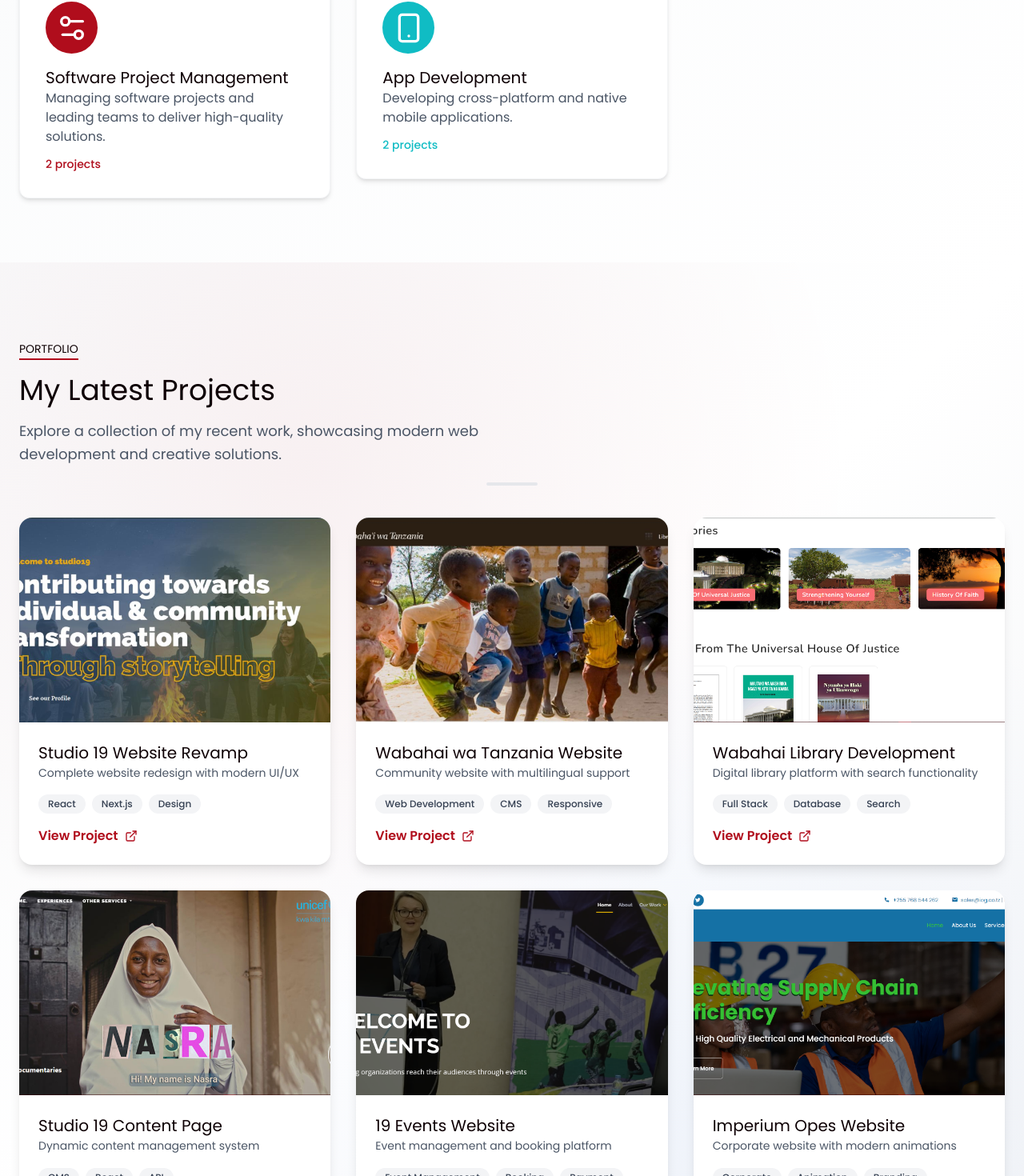
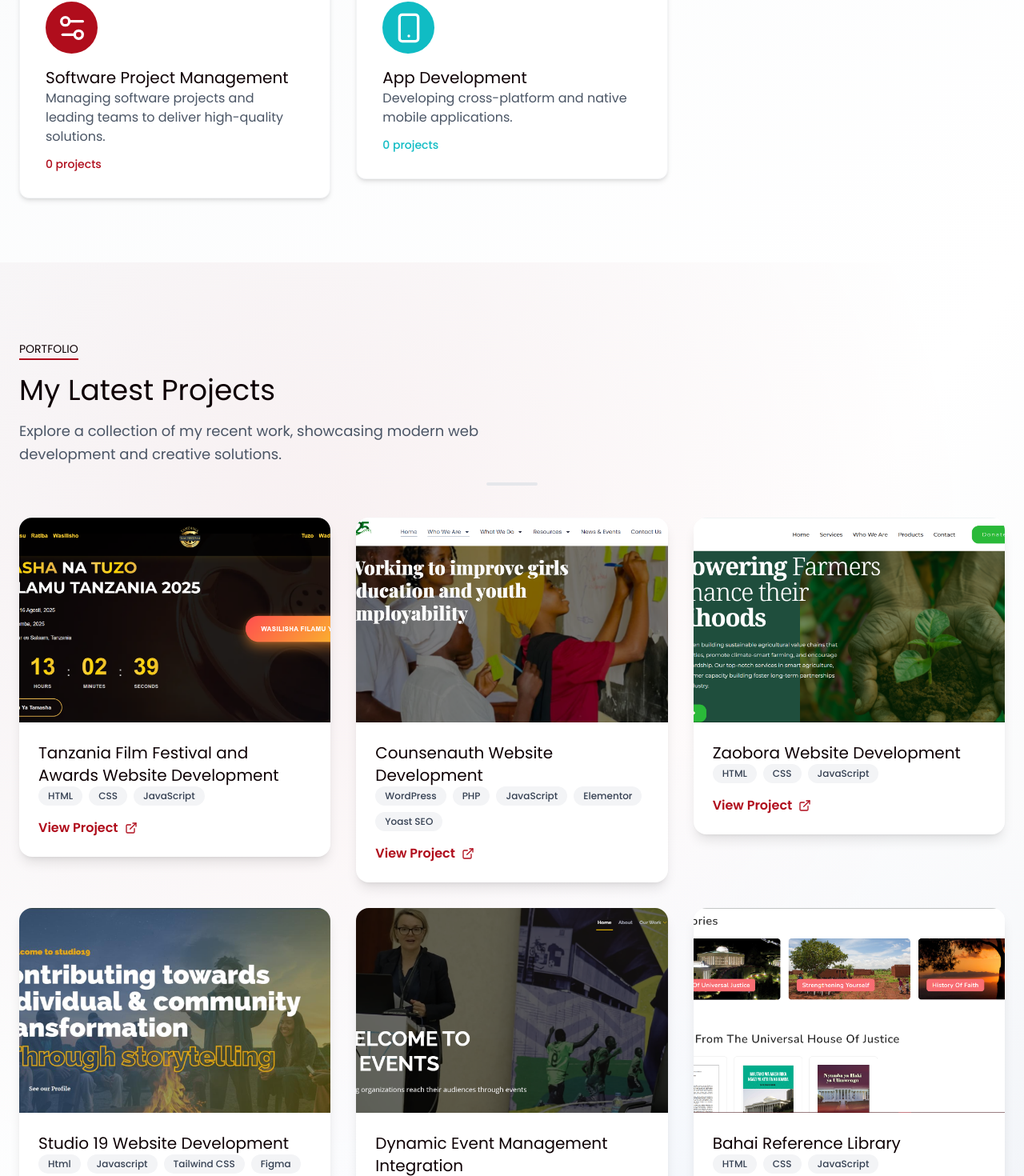
Before and after one commit to Brianceasar/brian-ceasar-portfolio, a Next.js app: page / in a window 1280 px wide. Shown: the part 1330-2800 px from the top of the page at 80% size. Built offline with nearby package versions, Linux system fonts and the light colour scheme.

Commit message:
updated projects, and removed placeholder projects need to work on actual projects to add

```diff
--- a/src/components/Portfolio/Portfolio.tsx
+++ b/src/components/Portfolio/Portfolio.tsx
@@ -1,61 +1,28 @@
 'use client';
+
 
 import { motion } from 'framer-motion';
 import Image from 'next/image';
 import { ExternalLink, Eye } from 'lucide-react';
+import Link from 'next/link';
+import { services } from '@/data/services';
 
 type Project = {
   title: string;
-  image: string;
-  link: string;
+  slug: string;
+  service: string;
+  img: string;
+  link?: string;
+  client: string;
+  content: string;
+  organisation: string;
+  problem: string;
+  approach: string;
+  techStack: string[];
+  achievement: string;
   description?: string;
   tags?: string[];
 };
-
-const projects: Project[] = [
-  {
-    title: 'Studio 19 Website Revamp',
-    image: '/assets/img/s19-portfolio.png',
-    link: 'https://studio19.co.tz/',
-    description: 'Complete website redesign with modern UI/UX',
-    tags: ['React', 'Next.js', 'Design'],
-  },
-  {
-    title: 'Wabahai wa Tanzania Website',
-    image: '/assets/img/bahai-landing-page.png',
-    link: 'https://bahai.or.tz/',
-    description: 'Community website with multilingual support',
-    tags: ['Web Development', 'CMS', 'Responsive'],
-  },
-  {
-    title: 'Wabahai Library Development',
-    image: '/assets/img/bahai-library.png',
-    link: 'https://bahai.or.tz/maktaba',
-    description: 'Digital library platform with search functionality',
-    tags: ['Full Stack', 'Database', 'Search'],
-  },
-  {
-    title: 'Studio 19 Content Page',
-    image: '/assets/img/s19-content-page-development.png',
-    link: 'https://studio19.co.tz/works/content/',
-    description: 'Dynamic content management system',
-    tags: ['CMS', 'React', 'API'],
-  },
-  {
-    title: '19 Events Website',
-    image: '/assets/img/19-events-web-development.png',
-    link: 'https://19events.co.tz/',
-    description: 'Event management and booking platform',
-    tags: ['Event Management', 'Booking', 'Payment'],
-  },
-  {
-    title: 'Imperium Opes Website',
-    image: '/assets/img/imperium-opes.png',
-    link: 'https://brianceasar.github.io/imperium-opes/',
-    description: 'Corporate website with modern animations',
-    tags: ['Corporate', 'Animation', 'Branding'],
-  },
-];
 
 const containerVariants = {
   hidden: { opacity: 0 },
@@ -67,23 +34,15 @@ const containerVariants = {
     },
   },
 };
-
-// const itemVariants = {
-//   hidden: {
-//     opacity: 0,
-//     y: 30,
-//     scale: 0.95,
-//   },
-//   visible: {
-//     opacity: 1,
-//     y: 0,
-//     scale: 1,
-//     transition: {
-//       duration: 0.5,
-//       ease: "easeOut",
-//     },
-//   },
-// };
+const projects: Project[] = services
+  .filter(service => service.slug === 'frontend-development')
+  .flatMap(service =>
+    service.samples.map(project => ({
+      ...project,
+      service: service.slug,
+      tags: project.techStack,
+    }))
+  );
 
 export default function Portfolio() {
   return (
@@ -114,6 +73,7 @@ export default function Portfolio() {
           <div className="absolute -bottom-6 left-1/2 transform -translate-x-1/2 w-16 h-1 bg-gray-200 rounded-full"></div>
         </motion.div>
 
+
         <motion.div
           variants={containerVariants}
           initial="hidden"
@@ -124,14 +84,13 @@ export default function Portfolio() {
           {projects.map((project, idx) => (
             <motion.div
               key={idx}
-              // variants={itemVariants}
               className="group relative"
             >
               <div className="bg-white rounded-2xl overflow-hidden shadow-lg hover:shadow-2xl transition-all duration-500 transform hover:-translate-y-2">
                 {/* Image Container */}
                 <div className="relative overflow-hidden bg-gray-100">
                   <Image
-                    src={project.image}
+                    src={project.img}
                     alt={project.title}
                     width={500}
                     height={300}
@@ -193,15 +152,14 @@ export default function Portfolio() {
                     </div>
                   )}
 
-                  <a
-                    href={project.link}
-                    target="_blank"
-                    rel="noopener noreferrer"
+                  {/* View Project Link (internal route) */}
+                  <Link
+                    href={`/services/${project.service}/${project.slug}`}
                     className="inline-flex items-center gap-2 text-[#B00D1C] font-semibold hover:gap-3 transition-all duration-300 group/link"
                   >
                     <span>View Project</span>
                     <ExternalLink className="w-4 h-4 group-hover/link:translate-x-0.5 group-hover/link:-translate-y-0.5 transition-transform duration-300" />
-                  </a>
+                  </Link>
                 </div>
 
                 {/* Subtle border animation */}
@@ -210,26 +168,15 @@ export default function Portfolio() {
             </motion.div>
           ))}
         </motion.div>
-
-        {/* Call to Action */}
-        {/* <motion.div
-          initial={{ opacity: 0, y: 40 }}
-          whileInView={{ opacity: 1, y: 0 }}
-          transition={{ duration: 0.6, delay: 0.4 }}
-          viewport={{ once: true }}
-          className="text-center mt-16"
-        >
-          <p className="text-gray-600 mb-6">
-            Interested in working together? Let&#39;s create something amazing.
-          </p>
-          <motion.button
-            whileHover={{ scale: 1.05 }}
-            whileTap={{ scale: 0.95 }}
-            className="px-8 py-4 bg-gradient-to-r from-[#B00D1C] to-red-600 text-white font-semibold rounded-full shadow-lg hover:shadow-xl transition-all duration-300 hover:from-red-600 hover:to-[#B00D1C]"
+        {/* CTA for more projects */}
+        {/* <div className="text-center mt-12">
+          <Link
+            href="/portfolio"
+            className="inline-block px-8 py-3 bg-[#B00D1C] text-white rounded-full font-semibold hover:bg-[#B00D1C]/90 transition-colors"
           >
-            Get In Touch
-          </motion.button>
-        </motion.div> */}
+            See More Projects
+          </Link>
+        </div> */}
       </div>
     </section>
   );
--- a/src/data/services.ts
+++ b/src/data/services.ts
@@ -64,37 +64,47 @@ export const services: Service[] = [
     `,
     samples: [
       {
-  title: 'Studio 19 Website Development',
-  slug: 'studio19',
-  img: '/assets/img/s19-portfolio.png',
-  link: 'https://studio19.co.tz',
-  client: 'Studio 19',
-  content: `The project delivered a responsive, modern site showcasing Studio 19’s video production portfolio, team, and contact details.`,
-  organisation: `Studio 19 is a creative media agency based in Tanzania, specializing in video production, media strategy, and digital storytelling for commercial and social impact campaigns.`,
-  problem: `Studio 19 lacked a modern digital presence to reflect the quality of their work and had no centralized space for showcasing past projects, making it difficult for potential clients to assess their expertise.`,
-  approach: `
-            1. Project Initiation and Planning
-            2. Requirement Gathering and Wireframing
-            3. High-Fidelity UI Design in Figma
-            4. Frontend Development using Html, Javascript and Tailwind CSS
-            5. Content Integration
-            6. Testing (Mobile-first, Performance, Accessibility)
-            7. Deployment and Analytics Setup
-            `,
-  techStack: ['Html', 'Javascript', 'Tailwind CSS', 'Figma'],
-  achievement: 'The site launched within two weeks and significantly improved the client’s digital presence, including a 40% increase in inquiries through the contact form.'
-},
+        title: 'Tanzania Film Festival and Awards Website Development',
+        slug: 'Taffa',
+        img: '/assets/img/taffa-hero.png',
+        link: 'https://taffafestival.or.tz',
+        content: `
+          Byte Solution developed a bilingual, user-friendly website for TAFFA to streamline the film submission process and make it easier for participants and attendees to access festival information.
+        `,
+        client: 'Tanzania Film Festival and Awards (TAFFA)',
+        organisation: `TAFFA (Tanzania Film Festival and Awards) is an annual national event organized by the Tanzania Film Board, aiming to harness the power of film for social, cultural, and economic development. It brings together creatives, studios, investors, government bodies, and the public to showcase, celebrate, and advance the Tanzanian film industry through screenings, forums, exhibitions, and awards.`,
+        problem: `TAFFA needed a digital solution to simplify the film submission process, make the event program easily accessible, and ensure the site supported both English and Swahili users.`,
+        approach: `1. Requirements Gathering with TAFFA stakeholders
+            2. Language Toggle System Planning (EN ↔ SW)
+            3. Bilingual UI Design using Figma
+            4. Integration of FilmFreeway submission system
+            5. Embedding event calendar with Elfsight
+            6. Form data collection via Tally
+            7. Testing and accessibility optimization
+            8. Go-live and stakeholder onboarding`,
+        techStack: ['HTML', 'CSS', 'JavaScript'],
+        achievement: 'Successfully launched ahead of the festival, with over 1,000 submissions processed digitally and over 1,000 program views in both languages.',
+      },
       {
-        title: 'Bahai wa Tanzania Website Development',
-        slug: 'bahai-landing',
-        img: '/assets/img/bahai-landing-page.png',
-        link: 'https://bahai.or.tz',
-        content: `
-          For Wabahai wa Tanzania, I designed and built a clean, spiritual landing page optimized for mobile. I used semantic HTML5, CSS grid, and integrated a lightweight CMS for easy updates.
-        `,
-        client: 'Wabahai wa Tanzania',
-        techStack: ['HTML5', 'CSS Grid', 'Next.js', 'CMS'],
-        achievement: 'Mobile-first, 100% accessibility score',
+        title: 'Counsenauth Website Development',
+        slug: 'Counsenauth',
+        img: '/assets/img/counsenauth-hero.png',
+        link: 'https://counsenuth.or.tz',
+        client: 'COUNSENUTH',
+        content: `COUNSENUTH partnered with Byte Solution to modernize and maintain their official website. The site serves as a resource hub for the organization’s work in maternal and child nutrition across Tanzania. Our goal was to ensure the site reflected the ongoing programs, remained accessible to a diverse audience, and met current web standards.`,
+  organisation: `COUNSENUTH is a Tanzanian NGO working to improve community health and nutrition, with a special focus on vulnerable groups including women, children, and adolescents. The organization collaborates with communities, government institutions, and development partners to deliver impactful programs and advocacy in maternal and child nutrition, education, and policy change.`,
+  problem: `The existing COUNSENUTH website had broken links, outdated content, and poor mobile responsiveness. Key stakeholders could not easily find or trust the information provided. The site also lacked visual consistency and did not reflect the full scope of COUNSENUTH’s work, limiting the organization’s ability to engage the public, funders, and partners.`,
+  approach: `1. Initial Audit and Site Assessment
+            2. Fix Broken Pages, Links, and Navigation Structure
+            3. Collect Updated Program and Organizational Content
+            4. Redesign Key Sections to Reflect Active Projects and Impact
+            5. Integrate Visual Assets for Better Storytelling
+            6. Implement Accessibility Improvements and Mobile Optimization
+            7. Perform SEO Optimization and Submit to Search Engines
+            8. Train COUNSENUTH Staff on Content Updates and Reporting
+            9. Set up Maintenance Workflow for Quarterly Reviews`,
+  techStack: ['WordPress', 'PHP', 'JavaScript', 'Elementor', 'Yoast SEO'],
+  achievement: 'Resolved over 30+ broken elements, optimized for SEO, improved performance across desktop and mobile, and restored stakeholder trust through an improved visual and content experience. The new website now serves as a dynamic tool for awareness, fundraising, and partnership development.'
       },
       {
         title: 'Zaobora Website Development',
@@ -122,47 +132,63 @@ export const services: Service[] = [
         achievement: 'Delivered a clean and responsive 8-page static website that clearly showcases Zao Bora’s mission and services. Enabled the client to begin engaging investors and donors within four weeks of launch while simplifying communication with farmers through a mobile-friendly, low-bandwidth interface.',
       },
       {
-        title: 'Counsenauth Website Development',
-        slug: 'Counsenauth',
-        img: '/assets/img/counsenauth-hero.png',
-        link: 'https://counsenuth.or.tz',
-        client: 'COUNSENUTH',
-        content: `COUNSENUTH partnered with Byte Solution to modernize and maintain their official website. The site serves as a resource hub for the organization’s work in maternal and child nutrition across Tanzania. Our goal was to ensure the site reflected the ongoing programs, remained accessible to a diverse audience, and met current web standards.`,
-  organisation: `COUNSENUTH is a Tanzanian NGO working to improve community health and nutrition, with a special focus on vulnerable groups including women, children, and adolescents. The organization collaborates with communities, government institutions, and development partners to deliver impactful programs and advocacy in maternal and child nutrition, education, and policy change.`,
-  problem: `The existing COUNSENUTH website had broken links, outdated content, and poor mobile responsiveness. Key stakeholders could not easily find or trust the information provided. The site also lacked visual consistency and did not reflect the full scope of COUNSENUTH’s work, limiting the organization’s ability to engage the public, funders, and partners.`,
-  approach: `1. Initial Audit and Site Assessment
-            2. Fix Broken Pages, Links, and Navigation Structure
-            3. Collect Updated Program and Organizational Content
-            4. Redesign Key Sections to Reflect Active Projects and Impact
-            5. Integrate Visual Assets for Better Storytelling
-            6. Implement Accessibility Improvements and Mobile Optimization
-            7. Perform SEO Optimization and Submit to Search Engines
-            8. Train COUNSENUTH Staff on Content Updates and Reporting
-            9. Set up Maintenance Workflow for Quarterly Reviews`,
-  techStack: ['WordPress', 'PHP', 'JavaScript', 'Elementor', 'Yoast SEO'],
-  achievement: 'Resolved over 30+ broken elements, optimized for SEO, improved performance across desktop and mobile, and restored stakeholder trust through an improved visual and content experience. The new website now serves as a dynamic tool for awareness, fundraising, and partnership development.'
-      },
+  title: 'Studio 19 Website Development',
+  slug: 'studio19',
+  img: '/assets/img/s19-portfolio.png',
+  link: 'https://studio19.co.tz',
+  client: 'Studio 19',
+  content: `The project delivered a responsive, modern site showcasing Studio 19’s video production portfolio, team, and contact details.`,
+  organisation: `Studio 19 is a creative media agency based in Tanzania, specializing in video production, media strategy, and digital storytelling for commercial and social impact campaigns.`,
+  problem: `Studio 19 lacked a modern digital presence to reflect the quality of their work and had no centralized space for showcasing past projects, making it difficult for potential clients to assess their expertise.`,
+  approach: `
+            1. Project Initiation and Planning
+            2. Requirement Gathering and Wireframing
+            3. High-Fidelity UI Design in Figma
+            4. Frontend Development using Html, Javascript and Tailwind CSS
+            5. Content Integration
+            6. Testing (Mobile-first, Performance, Accessibility)
+            7. Deployment and Analytics Setup
+            `,
+  techStack: ['Html', 'Javascript', 'Tailwind CSS', 'Figma'],
+  achievement: 'The site launched within two weeks and significantly improved the client’s digital presence, including a 40% increase in inquiries through the contact form.'
+},
+{
+  "title": "Dynamic Event Management Integration",
+  "slug": "19events-dynamic-events",
+  "img": "/assets/img/19-events-web-development.png",
+  "link": "https://19events.co.tz",
+  "client": "19Events Limited",
+  "content": "Developed a static website enhancement allowing dynamic rendering of event pages using a centralized JSON file, enabling non-technical users to update events without backend support.",
+  "organisation": "19Events Limited is a Tanzanian event production company offering comprehensive planning, organizing, and branding services for both private and corporate functions.",
+  "problem": "The client struggled with updating events on their static website, requiring developer involvement for every change and lacking consistency across event pages.",
+  "approach": "1. Project Initiation and Planning\n2. Requirement Gathering and Analysis\n3. JSON Schema Definition for Events\n4. Frontend Development with Vanilla JS, HTML, and CSS\n5. Dynamic Rendering of Event Pages\n6. Responsive UI Implementation\n7. Testing and Client Training",
+  "techStack": ["HTML", "CSS", "JavaScript", "JSON"],
+  "achievement": "Enabled the client to independently manage and publish new events via a single JSON file, reducing reliance on developers and improving site consistency."
+},
+{
+  "title": "Bahai Reference Library ",
+  "slug": "bahai-library",
+  "img": "/assets/img/bahai-library.png",
+  "link": "https://bahai.or.tz",
+  "client": "Bahai Community of Tanzania",
+  "content": "Developed a clean, static library page allowing visitors to search and access categorized Bahá’í writings via downloadable PDFs, enhancing spiritual learning and accessibility for community members.",
+  "organisation": "The Bahai Community of Tanzania is a faith-based organization promoting spiritual education, unity, and service in communities throughout the country.",
+  "problem": "The community lacked a digital resource that consolidated Bahá’í writings in one accessible place, making it hard for members to locate and engage with essential spiritual texts.",
+  "approach": "1. Project Initiation and Scope Planning\n2. Content Organization and Reference Gathering\n3. UI Design Focused on Minimalism and Readability\n4. Frontend Development Using HTML, CSS, and JavaScript\n5. Search Function and Category Filters Implementation\n6. Integration of External PDF Resources\n7. Testing Across Devices and Deployment",
+  "techStack": ["HTML", "CSS", "JavaScript"],
+  "achievement": "The Library page launched on schedule, improving access to Bahá’í writings and allowing users to locate relevant texts easily via categorized links and a search interface."
+},
       {
-        title: 'Tanzania Film Festival and Awards Website Development',
-        slug: 'Taffa',
-        img: '/assets/img/taffa-hero.png',
-        link: 'https://taffafestival.or.tz',
+        title: 'Bahai wa Tanzania Website Development',
+        slug: 'bahai-landing',
+        img: '/assets/img/bahai-landing-page.png',
+        link: 'https://bahai.or.tz',
         content: `
-          Byte Solution developed a bilingual, user-friendly website for TAFFA to streamline the film submission process and make it easier for participants and attendees to access festival information.
+          For Wabahai wa Tanzania, I designed and built a clean, spiritual landing page optimized for mobile. I used semantic HTML5, CSS grid, and integrated a lightweight CMS for easy updates.
         `,
-        client: 'Tanzania Film Festival and Awards (TAFFA)',
-        organisation: `TAFFA (Tanzania Film Festival and Awards) is an annual national event organized by the Tanzania Film Board, aiming to harness the power of film for social, cultural, and economic development. It brings together creatives, studios, investors, government bodies, and the public to showcase, celebrate, and advance the Tanzanian film industry through screenings, forums, exhibitions, and awards.`,
-        problem: `TAFFA needed a digital solution to simplify the film submission process, make the event program easily accessible, and ensure the site supported both English and Swahili users.`,
-        approach: `1. Requirements Gathering with TAFFA stakeholders
-            2. Language Toggle System Planning (EN ↔ SW)
-            3. Bilingual UI Design using Figma
-            4. Integration of FilmFreeway submission system
-            5. Embedding event calendar with Elfsight
-            6. Form data collection via Tally
-            7. Testing and accessibility optimization
-            8. Go-live and stakeholder onboarding`,
-        techStack: ['HTML', 'CSS', 'JavaScript'],
-        achievement: 'Successfully launched ahead of the festival, with over 1,000 submissions processed digitally and over 1,000 program views in both languages.',
+        client: 'Wabahai wa Tanzania',
+        techStack: ['HTML5', 'CSS Grid', 'Next.js', 'CMS'],
+        achievement: 'Mobile-first, 100% accessibility score',
       },
     ],
   },
@@ -185,24 +211,7 @@ export const services: Service[] = [
       My UI/UX design process ensures that every interface is intuitive, visually appealing, and tailored to user needs, from research through to final handoff.
     `,
     samples: [
-      {
-        title: 'Fintech Dashboard',
-        slug: 'fintech-dashboard',
-        img: '/images/projects/fintech-dashboard.jpg',
-        client: 'FintechPro',
-        techStack: ['Figma', 'Adobe XD'],
-        achievement: 'Reduced user onboarding time by 50%',
-        content: 'Designed a dashboard for financial analytics and reporting.',
-      },
-      {
-        title: 'E-commerce App UI',
-        slug: 'ecommerce-app',
-        img: '/images/projects/ecommerce-app.jpg',
-        client: 'ShopEase',
-        techStack: ['Figma'],
-        achievement: 'Increased checkout conversion by 25%',
-        content: 'Created a mobile-first UI for an e-commerce platform.',
-      },
+
     ],
   },
   {
@@ -224,24 +233,7 @@ export const services: Service[] = [
       My database management process ensures that your data is secure, accessible, and optimized for performance, from initial assessment through to ongoing maintenance.
     `,
     samples: [
-      {
-        title: 'Inventory Database',
-        slug: 'inventory-db',
-        img: '/images/projects/inventory-db.jpg',
-        client: 'RetailMart',
-        techStack: ['PostgreSQL', 'Node.js'],
-        achievement: 'Improved query speed by 300%',
-        content: 'Migrated legacy inventory data to a scalable PostgreSQL solution.',
-      },
-      {
-        title: 'Analytics NoSQL DB',
-        slug: 'analytics-nosql',
-        img: '/images/projects/analytics-nosql.jpg',
-        client: 'DataInsights',
-        techStack: ['MongoDB', 'Express.js'],
-        achievement: 'Enabled real-time dashboarding for 1M+ records',
-        content: 'Set up a MongoDB cluster for real-time analytics.',
-      },
+
     ],
   },
   {
@@ -263,24 +255,7 @@ export const services: Service[] = [
       My project management process ensures that software projects are delivered on time, within scope, and to the highest quality standards, leveraging agile methodologies and effective team collaboration.
     `,
     samples: [
-      {
-        title: 'ERP Implementation',
-        slug: 'acme-erp',
-        img: '/images/projects/acme-erp.jpg',
-        client: 'Acme Corp',
-        techStack: ['Node.js', 'React', 'PostgreSQL'],
-        achievement: 'Reduced operational costs by 20%',
-        content: 'Oversaw the end-to-end implementation of a custom ERP system.',
-      },
-      {
-        title: 'CRM Rollout',
-        slug: 'globex-crm',
-        img: '/images/projects/globex-crm.jpg',
-        client: 'Globex Inc.',
-        techStack: ['Django', 'Vue.js', 'MySQL'],
-        achievement: 'Improved customer retention by 15%',
-        content: 'Managed a team to deliver a CRM platform for sales and support.',
-      },
+
     ],
   },
   // {
@@ -341,25 +316,7 @@ export const services: Service[] = [
       My app development process ensures that mobile applications are built to the highest standards of performance and user experience, from initial discovery through to launch and ongoing support.
     `,
     samples: [
-      {
-        title: 'Fitness Tracker App',
-        slug: 'fitness-app',
-        img: '/images/projects/fitness-app.jpg',
-        client: 'FitTrack',
-        techStack: ['React Native', 'Expo'],
-        achievement: '10k+ downloads in first month',
-        content: 'Developed a cross-platform fitness tracking app.',
-        link: 'https://fittrack.example.com',
-      },
-      {
-        title: 'Food Delivery App',
-        slug: 'food-delivery',
-        img: '/images/projects/food-delivery.jpg',
-        client: 'QuickEats',
-        techStack: ['Kotlin', 'Firebase'],
-        achievement: 'Handled 5k+ orders/day at launch',
-        content: 'Built a native Android app for food delivery.',
-      },
+
     ],
   },
 ];
```
